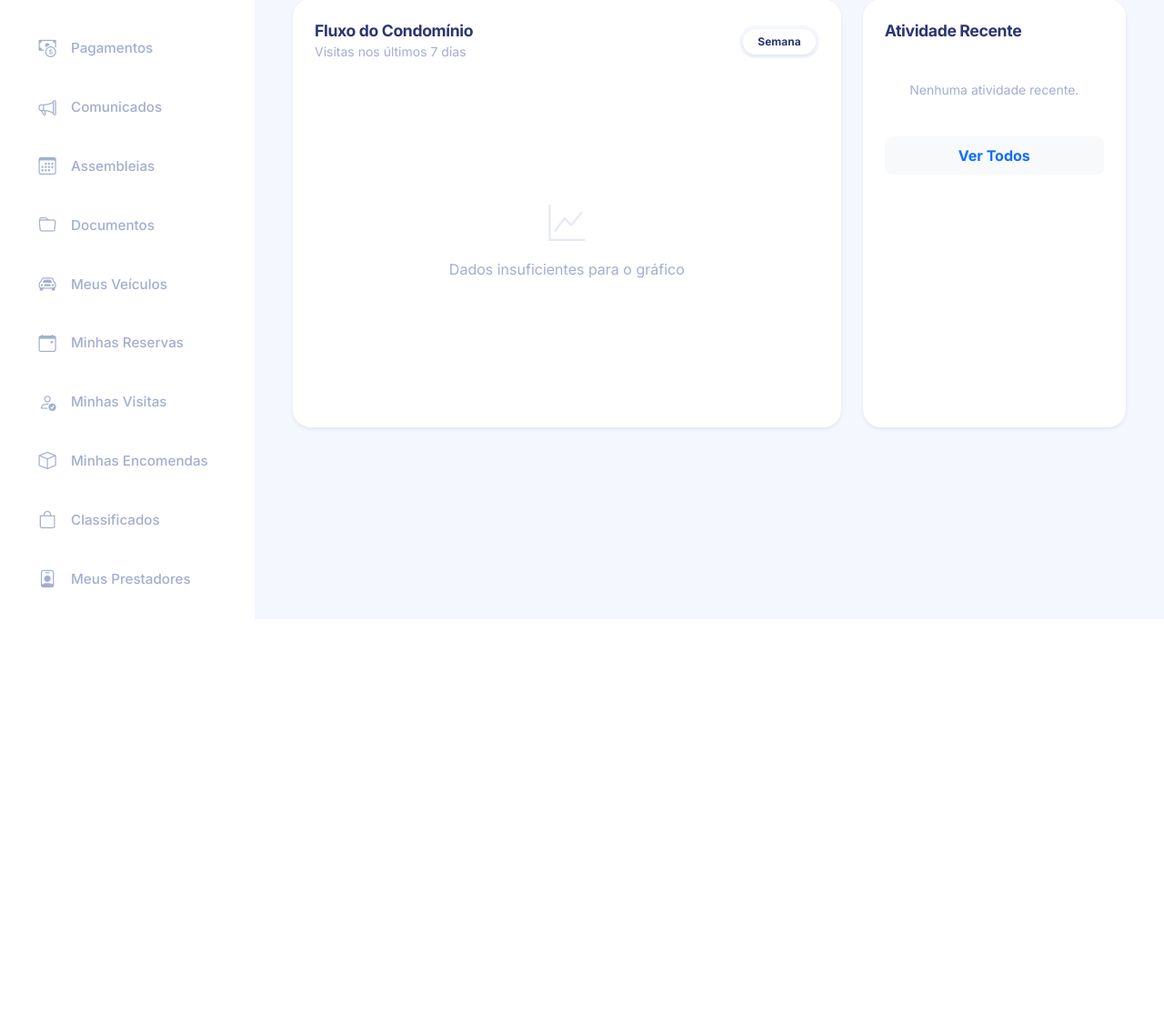
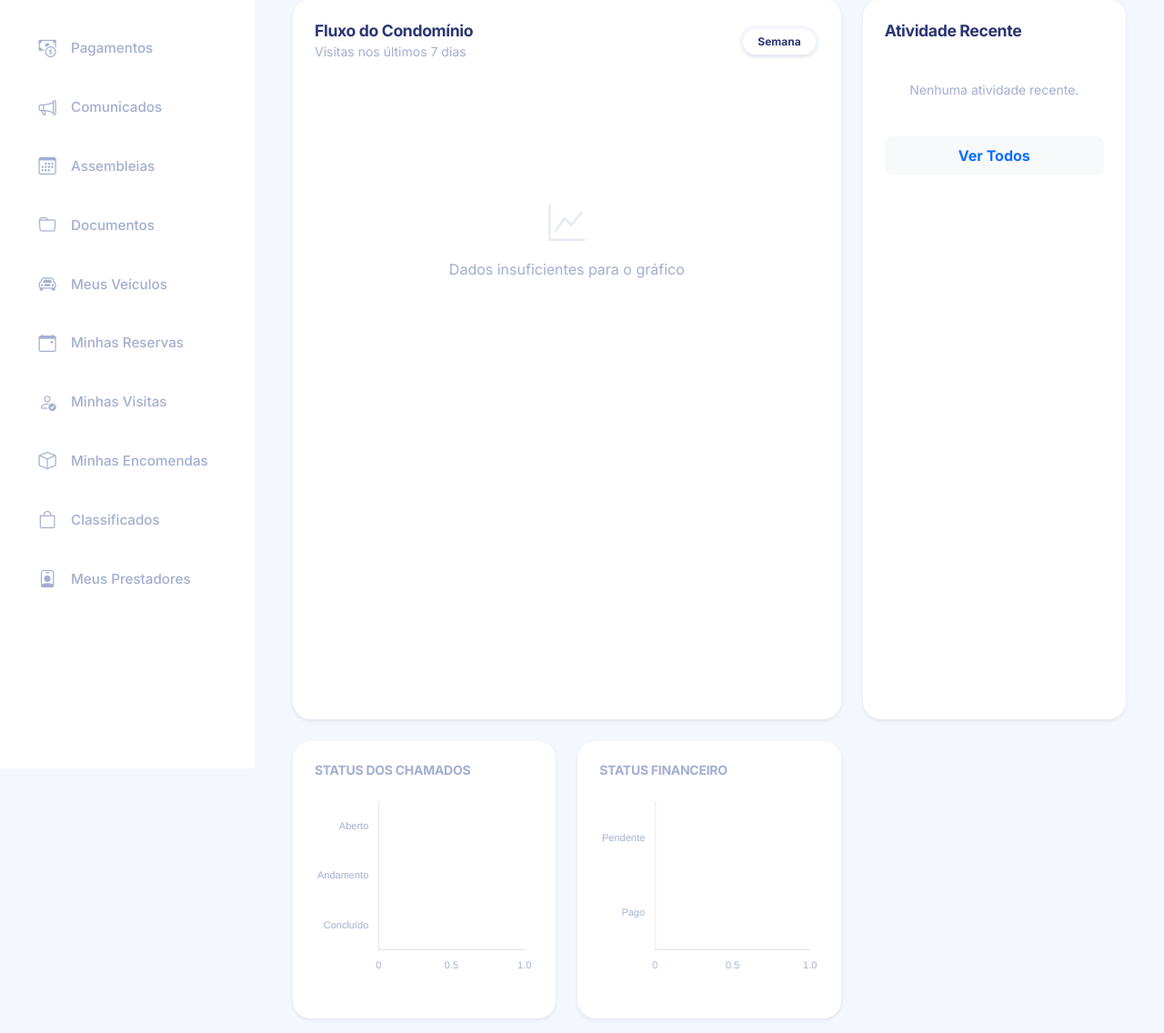
Before and after one commit to italoTT1995/condogest, a Flask app: page / in a window 1280 px wide. Shown: the part 399-1535 px from the top of the page at 91% size. Before the commit the page ends 1045 px from the top, so only its background shows below. Run offline with Flask 3, Linux system fonts and the light colour scheme; the visitor is signed in with stand-in values (Sample User, id 1); data that the repository does not hold is empty; some libraries are stand-ins or nearby versions.

Commit message:
Fix missing Overview charts HTML structure

```diff
--- a/app/templates/index.html
+++ b/app/templates/index.html
@@ -106,6 +106,32 @@
                     {% endif %}
                 </div>
             </div>
+        </div>
+
+        <!-- Restore: Status Overview (Visão Geral) -->
+        <div class="row mt-4">
+            <div class="col-md-6 mb-3">
+                <div class="card border-0 shadow-sm h-100">
+                    <div class="card-body p-4">
+                        <h6 class="text-uppercase text-muted fw-bold mb-3 small">Status dos Chamados</h6>
+                        <div style="height: 200px;">
+                            <canvas id="ticketsChart"></canvas>
+                        </div>
+                    </div>
+                </div>
+            </div>
+            {% if not current_user.is_porteiro %}
+            <div class="col-md-6 mb-3">
+                <div class="card border-0 shadow-sm h-100">
+                    <div class="card-body p-4">
+                        <h6 class="text-uppercase text-muted fw-bold mb-3 small">Status Financeiro</h6>
+                        <div style="height: 200px;">
+                            <canvas id="paymentsChart"></canvas>
+                        </div>
+                    </div>
+                </div>
+            </div>
+            {% endif %}
         </div>
     </div>
 
```
